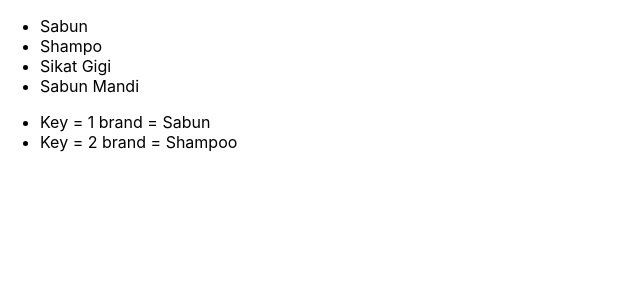
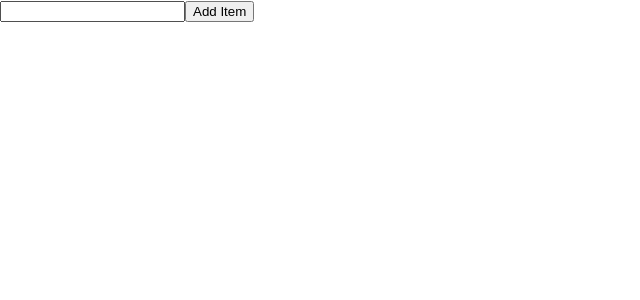
Before and after one commit to Steve246/day-3-reactJs, a React (Create React App) app: page / in a window 1280 px wide. Shown: the top 300 px of the page, without its empty margins (0-640 px from the left). Built offline with nearby package versions, Linux system fonts and the light colour scheme.

Commit message:
[ADD] ButtonClick dan FormList

```diff
--- a/src/App.js
+++ b/src/App.js
@@ -2,12 +2,15 @@ import logo from "./logo.svg";
 import "./App.css";
 import Form from "./components/Form";
 import ListCompnents from "./components/ListComponents";
+import FormList from "./components/FormList";
 
 function App() {
   return (
     <>
       {/* <Form /> */}
-      <ListCompnents />
+      {/* <ListCompnents /> */}
+
+      <FormList />
     </>
   );
 }
--- /dev/null
+++ b/src/components/ButtonClick.js
@@ -0,0 +1,32 @@
+import { Component } from "react";
+
+class ButtonClick extends Component {
+  constructor(props) {
+    super(props);
+  }
+
+  render() {
+    return (
+      <div>
+        <label>
+          <input
+            type="text"
+            name="name"
+            value={this.state.newItem}
+            onChange={(e) => this.props.handleChange("newItem", e.target.value)}
+          />
+        </label>
+        <button
+          type="submit"
+          value="submit"
+          onClick={() => this.props.handleSubmit()}
+        >
+          {" "}
+          Add{" "}
+        </button>
+      </div>
+    );
+  }
+}
+
+export default ButtonClick;
--- /dev/null
+++ b/src/components/FormList.js
@@ -0,0 +1,90 @@
+import { Component } from "react";
+import ButtonClick from "./ButtonClick";
+
+class FormList extends Component {
+  constructor(props) {
+    super(props);
+
+    this.state = {
+      newItem: "",
+      list: [],
+    };
+  }
+
+  //   callback = (val) => {
+  //     this.setState({
+  //       list: val
+  //     })
+  // }
+
+  handleChange = (key, value) => {
+    this.setState({
+      [key]: value,
+      // [`${key}`]: value,
+    });
+  };
+
+  handleSubmit = () => {
+    // const newItem2 = {
+    //   id: 1 + Math.random(),
+    //   value: this.state.newItem.slice(),
+    // };
+
+    // const list = [...this.state.list];
+    // console.log(list);
+
+    // list.push(newItem2);
+
+    // this.setState({
+    //   list,
+    //   newItem: "",
+    //   // newItem dikasih string kosong, agar tiap kali ke add, formnya jadi kosong
+    // });
+
+    // bisa di rework jadi bawah
+
+    const newItem2 = {
+      id: 1 + Math.random(),
+      value: this.state.newItem.slice(),
+    };
+
+    this.setState({
+      list: [...this.state.list, newItem2],
+      newItem: "",
+      // newItem dikasih string kosong, agar tiap kali ke add, formnya jadi kosong
+    });
+  };
+
+  render() {
+    let listItem = this.state.list.map((nameItem) => {
+      return <li key={nameItem.id}> {nameItem.value} </li>;
+    });
+
+    return (
+      <div>
+        <label>
+          <input
+            type="text"
+            name="name"
+            value={this.state.newItem}
+            onChange={(e) => this.handleChange("newItem", e.target.value)}
+          />
+        </label>
+
+        <button
+          type="submit"
+          value="submit"
+          onClick={() => this.handleSubmit()}
+        >
+          {" "}
+          Add Item
+        </button>
+        <ul> {listItem} </ul>
+      </div>
+
+      // <ButtonClick value={this.state.newItem} />
+    );
+  }
+}
+
+export default FormList;
```
